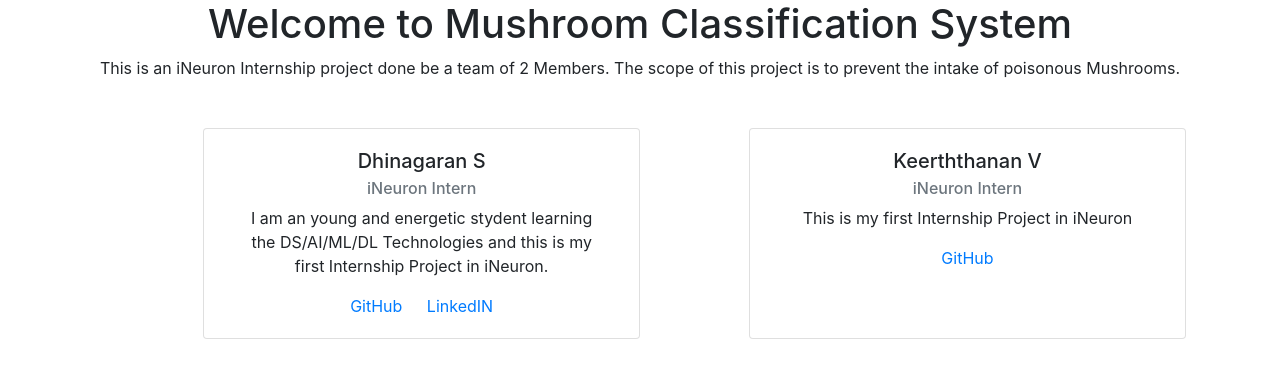
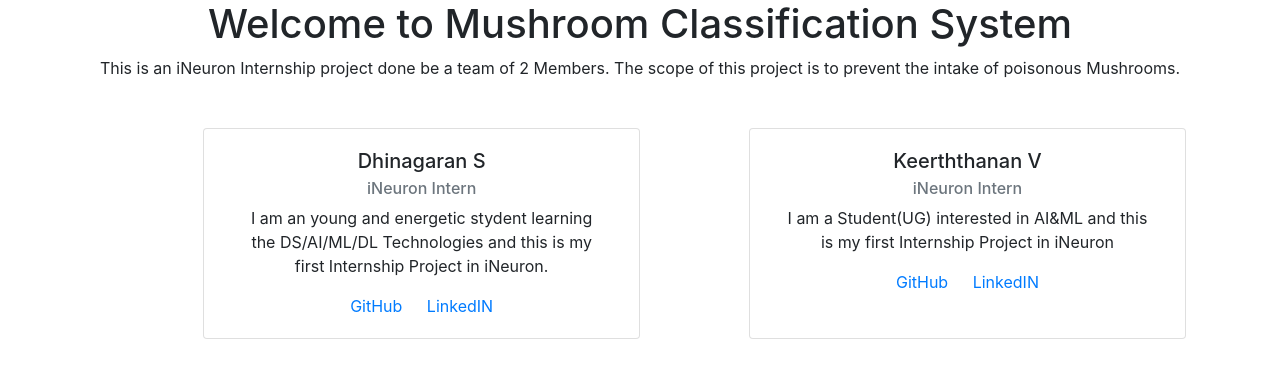
Before and after one commit to Dhinagaran-s/Flask-mush, a Flask app: page /about in a window 1280 px wide. Shown: the part 191-569 px from the top of the page. Run offline with Flask 2, Linux system fonts and the light colour scheme; parts of the project's set-up code (start-up, migrations or seed data) failed here and were passed over.

Commit message:
version 0.5

```diff
--- a/templates/about.html
+++ b/templates/about.html
@@ -98,8 +98,9 @@
                 <div class="card-body">
                 <h5 class="card-title">Keerththanan V</h5>
                 <h6 class="card-subtitle mb-2 text-muted">iNeuron Intern</h6>
-                <p class="card-text">This is my first Internship Project in iNeuron</p>
+                <p class="card-text">I am a Student(UG) interested in AI&ML and this is my first Internship Project in iNeuron</p>
                 <a href="https://github.com/V-keerththanan" class="card-link">GitHub</a>
+                <a href="https://www.linkedin.com/in/keerththanan-vickneswaran-2baa95207/" class="card-link">LinkedIN</a>
                 </div>
             </div>
         </div>
```
